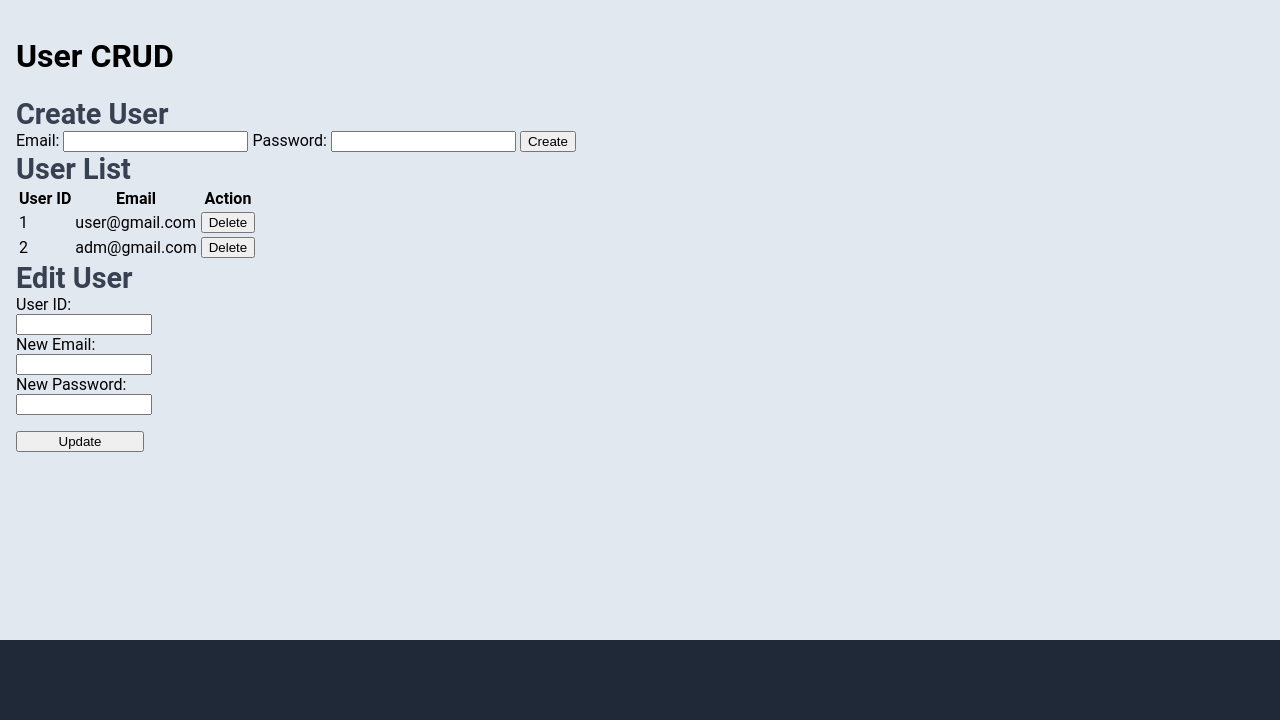
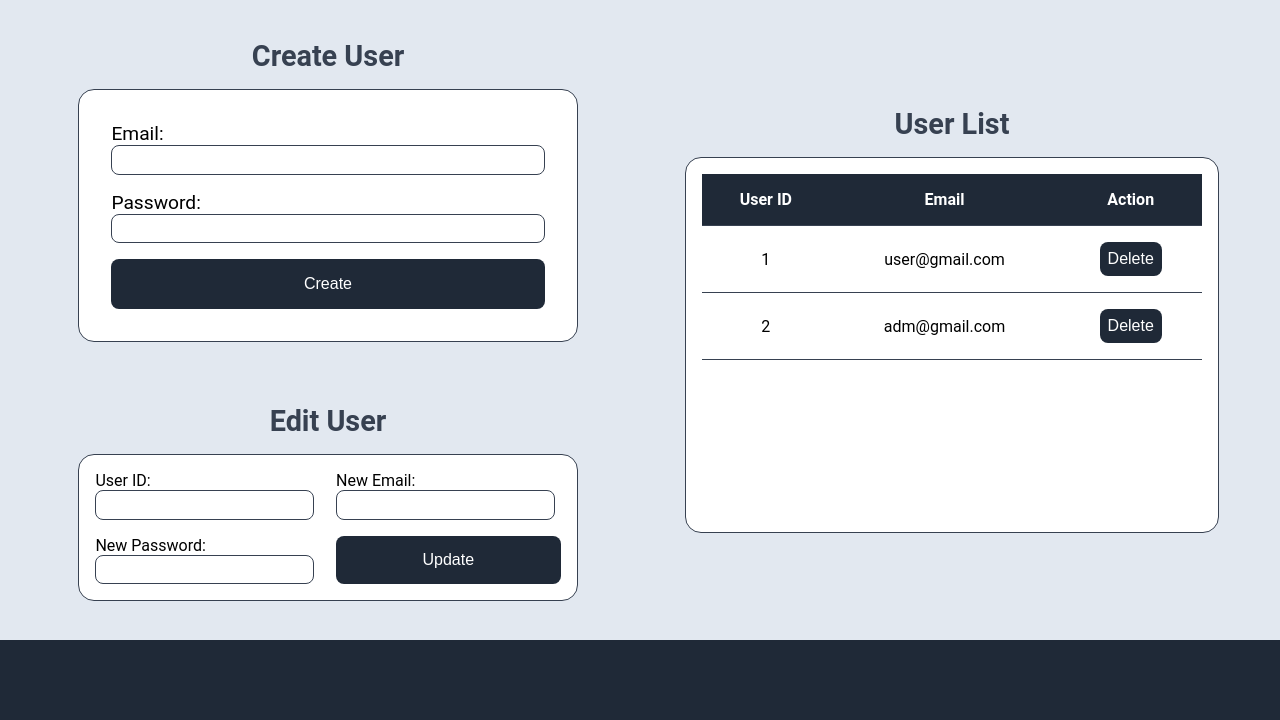
Before and after one commit to nick11nic/flask-web-app, a Flask app: page /user in a window 1280 px wide. Shown: the part 80-800 px from the top of the page. Run offline with Flask 3, Linux system fonts and the light colour scheme; the visitor is signed in with stand-in values (Sample User, id 1).

Commit message:
user style

```diff
--- a/static/css/sensor.css
+++ b/static/css/sensor.css
@@ -78,6 +78,7 @@ h2{
 .sensor-view-container{
     justify-content: top;
     overflow: auto;
+    height: 100%;
     padding: 3rem;
 }
 
--- a/static/css/user.css
+++ b/static/css/user.css
@@ -1,15 +1,173 @@
+:root {
+    --gray: #1f2937;
+    --light-gray: #e2e8f0;
+    --medium-gray: #374151;
+
+    font-family: "Roboto", sans-serif;
+}
+
 .edit-form{
     display: flex;
     flex-direction: column;
 }
 
-.edit-form input{
-    width: 8rem;
+main{
+    display: flex;
+    justify-content: space-around;
+    align-items: center;
+    width: 100%;
 }
 
-.edit-form button{
-    width: 8rem;
-    margin-top: 1rem;
+.write-user-container{
+    display: flex;
+    flex-direction: column;
+    justify-content: space-around;
+    gap: 1rem;
+    width: 40%;
+    height: 100%;
+}
+
+.create-user-container{
+    display: flex;
+    flex-direction: column;
+    gap: 1rem;
+}
+
+.write-user-container h2{
+    text-align: center;
+}
+
+.create-user-form, .edit-user-form{
+    display: flex;
+    flex-direction: column;
+    background-color: white;
+    border-radius: 1rem;
+    border: 0.1rem solid var(--medium-gray);
+    padding: 2rem;
+}
+
+.create-user-form{
+    gap: 1rem;
+}
+
+.create-user-form button{
+    padding: 1rem;
+    border: none;
+    border-radius: 0.5rem;
+    font-size: 1rem;
+    background-color: var(--gray);
+    color: white;
+}
+
+.create-user-form button:hover{
+    background-color: var(--medium-gray);
+    cursor: pointer;
+}
+
+.create-user-input-container{
+    display: flex;
+    flex-direction: column;
+}
+
+.create-user-input-container label{
+    font-size: 1.2rem;
+}
+
+.create-user-input-container input{
+    padding: 0.3rem;
+    border: 0.1rem solid var(--medium-gray);
+    border-radius: 0.5rem;
+    font-size: 1rem;
+}
+
+.view{
+    display: flex;
+    flex-direction: column;
+}
+
+.edit-user-form{
+    display: grid;
+    grid-template-columns: 1fr 1fr;
+    gap: 1rem;
+    padding: 1rem;
+}
+
+.edit-user-form input{
+    padding: 0.3rem;
+    border: 0.1rem solid var(--medium-gray);
+    border-radius: 0.5rem;
+    font-size: 1rem;
+}
+
+.edit-user-form button{
+    padding: 0.5rem;
+    border: none;
+    border-radius: 0.5rem;
+    font-size: 1rem;
+    background-color: var(--gray);
+    color: white;
+}
+
+.edit-user-form button:hover{
+    background-color: var(--medium-gray);
+    cursor: pointer;
+}
+
+.user-list-container{
+    display: flex;
+    flex-direction: column;
+    align-items: center;
+    justify-content: center;
+    width: 40%;
+    height: 70%;
+    gap: 1rem;
+}
+
+.view-user-container{
+    display: flex;
+    flex-direction: column;
+    gap: 1rem;
+    width: 100%;
+    height: 100%;
+    border: 0.1rem solid var(--medium-gray);
+    border-radius: 1rem;
+    background-color: white;
+    overflow: auto;
+    padding: 1rem;
+}
+
+.view-user-container h2{
+    text-align: center;
+}
+
+.view-user-container table{
+    width: 100%;
+    border-collapse: collapse;
+}
+
+.view-user-container th{
+    background-color: var(--gray);
+    color: white;
+}
+
+.view-user-container th, .view-user-container td{
+    border-bottom: 0.1rem solid var(--medium-gray);
+    padding: 1rem;
+    text-align: center;
+}
+
+.view-user-container button{
+    padding: 0.5rem;
+    border: none;
+    border-radius: 0.5rem;
+    font-size: 1rem;
+    background-color: var(--gray);
+    color: white;
+}
+
+.view-user-container button:hover{
+    background-color: var(--medium-gray);
+    cursor: pointer;
 }
 
 .error-border{
--- a/templates/actuator.html
+++ b/templates/actuator.html
@@ -27,6 +27,7 @@ Actuator Page
                 <tr>
                     <th class="actuator-table-header">Name</th>
                     <th class="actuator-table-header">Value</th>
+                    <th class="actuator-table-header">Action</th>
                 </tr>
                 {% for actuator in actuators %}
                 <tr>
--- a/templates/sensor.html
+++ b/templates/sensor.html
@@ -27,6 +27,7 @@ Sensor Page
                 <tr>
                     <th class="sensor-table-header">Name</th>
                     <th class="sensor-table-header">Value</th>
+                    <th class="sensor-table-header">Action</th>
                 </tr>
                 {% for sensor in sensors %}
                 <tr>
--- a/templates/user.html
+++ b/templates/user.html
@@ -5,25 +5,62 @@ User Page
 {% endblock %}
 
 {% block content %}
-<h1>User CRUD</h1>
 
-<h2>Create User</h2>
-<form action="/create_user" method="POST">
+    <div class="write-user-container">
+        <div class="create-user-container">
+            <h2 class="create-user">Create User</h2>
+            <form action="/create_user" method="POST" class="create-user-form">
+                <div class="create-user-input-container">
                     <label for="email">Email:</label>
                     <input type="email" id="email" name="email" required>
-
+                </div>
+                <div class="create-user-input-container">
                     <label for="password">Password:</label>
                     <input type="password" id="password" name="password" required>
+                </div>
 
                 <button type="submit">Create</button>
             </form>
+        </div>
+        <div class="create-user-container">
+            <h2 class="edit-user">Edit User</h2>
+            <form action="/edit_user" method="POST" class="edit-user-form">
+                <div>
+                    <label for="edit_user_id">User ID:</label>
+                    <input type="text" id="edit_user_id" name="edit_user_id" required>
 
-<h2>User List</h2>
+
+                    {% with message = get_flashed_messages() %}
+                    {% if message %}
+                        {% for message in message %}
+                            <span class="alert alert-error">{{ message }}</span>
+                        {% endfor %}
+                    {% endif %}
+                    {% endwith %}
+                </div>
+
+                <div>
+                    <label for="new_email">New Email:</label>
+                    <input type="email" id="new_email" name="new_email">
+                </div>
+
+                <div>
+                    <label for="new_password">New Password:</label>
+                    <input type="password" id="new_password" name="new_password">
+                </div>
+                <button type="submit">Update</button>
+            </form>
+        </div>
+    </div>
+
+    <div class="user-list-container">
+        <h2 class="user-list">User List</h2>
+        <div class="view-user-container">
         <table>
             <tr>
-        <th>User ID</th>
-        <th>Email</th>
-        <th>Action</th>
+                <th class="user-id">User ID</th>
+                <th class="user-email">Email</th>
+                <th class="user-action">Action</th>
             </tr>
             {% for user in users %}
             <tr>
@@ -37,26 +74,7 @@ User Page
             </tr>
             {% endfor %}
         </table>
-
-<h2>Edit User</h2>
-<form action="/edit_user" method="POST" class="edit-form">
-    <label for="edit_user_id">User ID:</label>
-    <input type="text" id="edit_user_id" name="edit_user_id" class="{% if get_flashed_messages() %}error-border{% endif %}" required>
-    {% with message = get_flashed_messages() %}
-    {% if message %}
-        {% for message in message %}
-            <span class="alert alert-error">{{ message }}</span>
-        {% endfor %}
-    {% endif %}
-    {% endwith %}
-
-    <label for="new_email">New Email:</label>
-    <input type="email" id="new_email" name="new_email">
-
-    <label for="new_password">New Password:</label>
-    <input type="password" id="new_password" name="new_password">
-
-    <button type="submit">Update</button>
-</form>
+    </div>
+    </div>
 
 {% endblock %}
```
Lines whose indentation alone changed are shown as unchanged.
